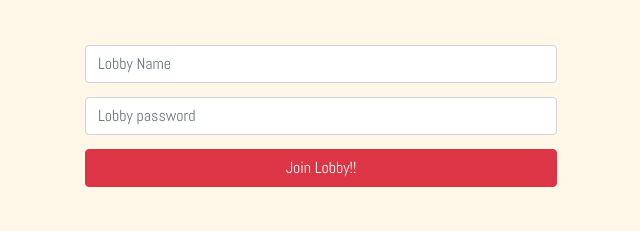
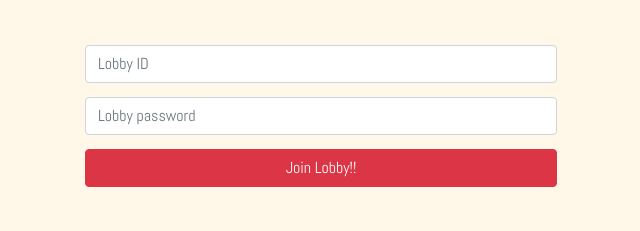
Before and after one commit to hanum-lee/Lust2Learn, a website: page public/guestlobby.html in a window 1280 px wide. Shown: the part 243-474 px from the top of the page, 319-959 px from the left. Drawn offline with nearby package versions, Linux system fonts and the light colour scheme; files that its build step writes are made by us from their sources.

Commit message:
small changes

```diff
--- a/public/guestlobby.html
+++ b/public/guestlobby.html
@@ -13,7 +13,7 @@
     <body>
         <div id='joinlobby'  style='width: 40%;'>
             <h1 style="margin-top: 20%;">Welcome to IlLUSTrate, join a lobby to start the fun ;)</h1>
-            <input class='form-control' type="text" id="join-lobby-name" placeholder="Lobby Name">
+            <input class='form-control' type="text" id="join-lobby-name" placeholder="Lobby ID">
             <input class='form-control' type="password" id="join-lobby-password" placeholder="Lobby password">
             <span id="no-lobby-err" style="color: red; display: none;">Lobby doesn't exist.</span>
             <button style="width: 100%; margin-bottom: 5%; height:auto; margin-left: 0;" type="button" class="btn btn-danger" id="join-lobby">Join Lobby!!</button>
```
Also changed, not shown: public/lobby.html (+1 -1 lines).
